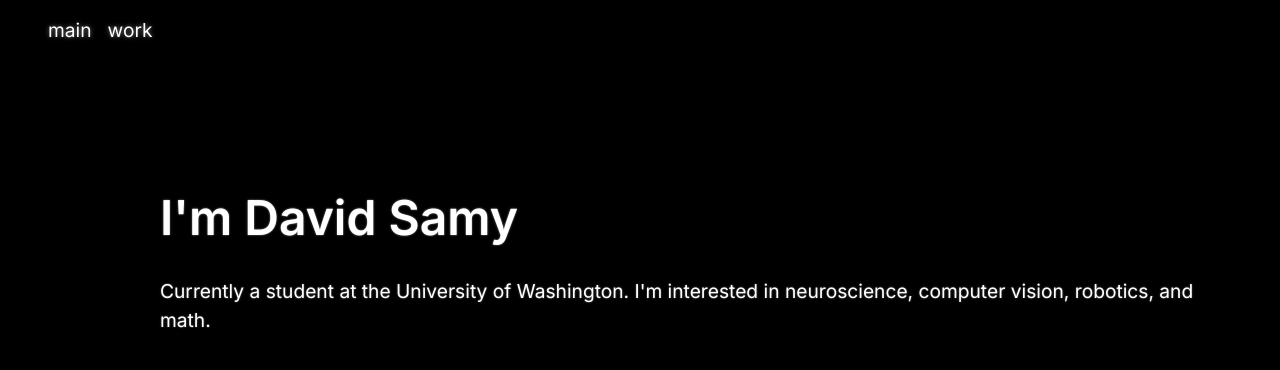
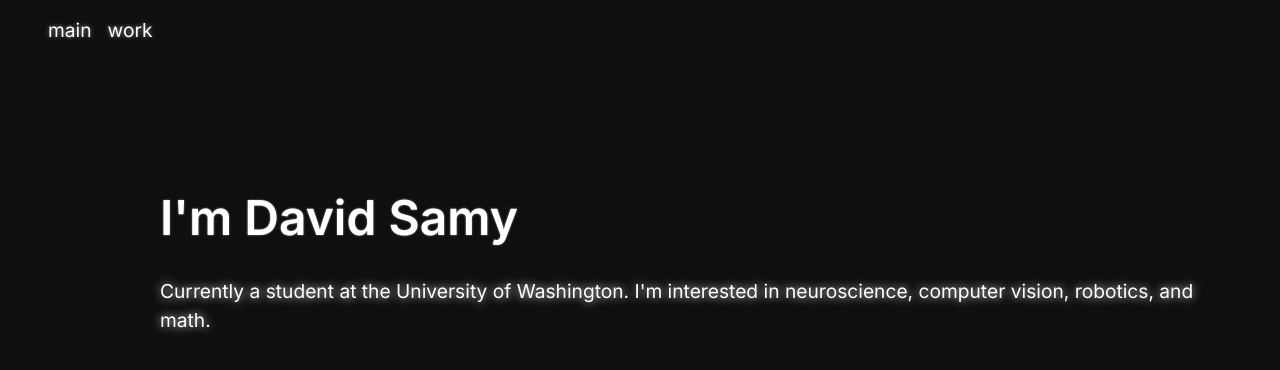
Before and after one commit to davidasamy/personal-site, a React (Vite) app: page / in a window 1280 px wide. Shown: the top 370 px of the page. Built offline with nearby package versions, Linux system fonts and the light colour scheme.

Commit message:
changed some colors

```diff
--- a/src/App.css
+++ b/src/App.css
@@ -5,11 +5,11 @@ html {
 }
 
 body {
-  background-color: black;
+  background-color: rgb(15, 15, 15);
   color: white;
   font-family: 'Inter', sans-serif;
   /* or 'Space Grotesk', sans-serif */
-  text-shadow: 0 0 2px rgba(255, 255, 255, 0.4);
+  text-shadow: 0px 0 10px rgba(255, 255, 255, 0.9);
   margin: 0;
   padding: 0;
   padding-top: 60px;
@@ -31,7 +31,6 @@ nav {
   top: 0;
   width: 80vw;
   padding: 1rem;
-  background-color: black;
   z-index: 1000;
 }
 
```
